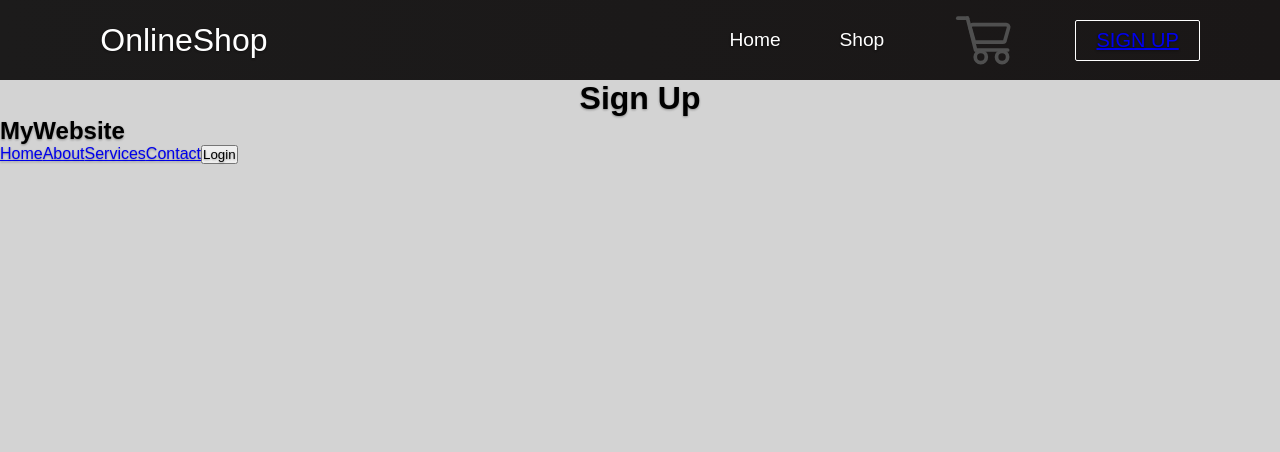
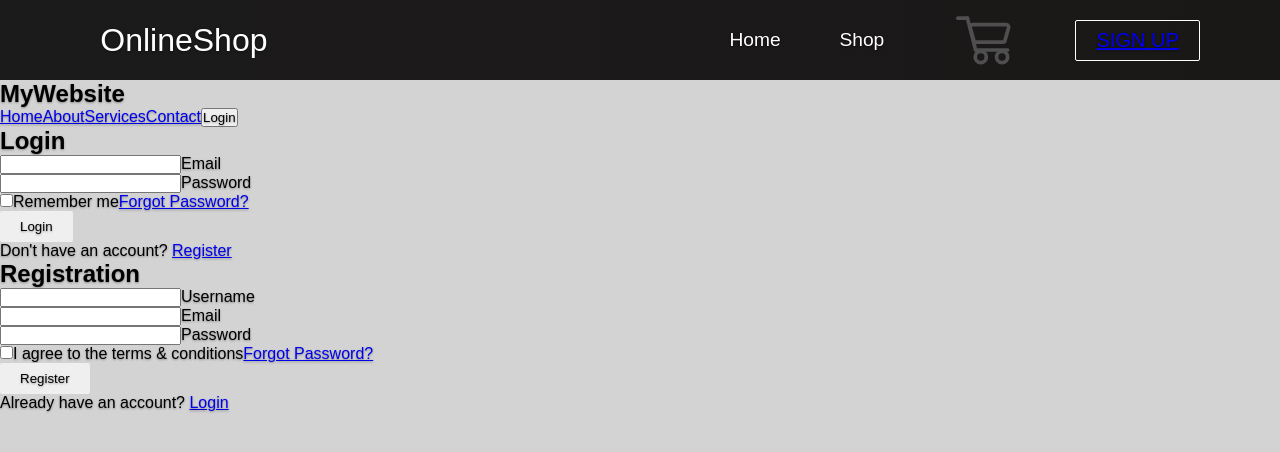
Before and after one commit to pinkx-xlink/react-shopping-cart-project, a React (Create React App) app in the folder shopping-cart/: page /signup in a window 1280 px wide. Shown: the top 452 px of the page. Built offline with nearby package versions, Linux system fonts and the light colour scheme.

Commit message:
Add login and registration forms

```diff
--- a/shopping-cart/src/components/pages/Signup.js
+++ b/shopping-cart/src/components/pages/Signup.js
@@ -1,10 +1,9 @@
 import React from 'react'
 
 const Signup = () => {
-
+    console.log('m')
   return (
-    <div>
-        <h1>Sign Up</h1>
+    <>
       <header>
             <h2 class="logo">MyWebsite</h2>
             <nav class="navigation">
@@ -14,10 +13,72 @@ const Signup = () => {
                 <a href="contact.html">Contact</a>
                 <button class="btnLogin-popup">Login</button>
             </nav>
-
         </header>
 
+        <div class="wrapper">
+            <span class="icon-close">
+                <ion-icon name="close"></ion-icon>
+            </span>
+
+            <div class="form-box login">
+                <h2>Login</h2>
+                <form action="#">
+                    <div class="input-box">
+                        <span class="icon"><ion-icon name="mail"></ion-icon></span>
+                        <input type="email" required/>
+                        <label>Email</label>
                     </div>
+                    <div class="input-box">
+                        <span class="icon"><ion-icon name="lock-closed"></ion-icon></span>
+                        <input type="password" required/>
+                        <label>Password</label>
+                    </div>
+                    <div class="remember-forgot">
+                        <label><input type="checkbox"/>Remember me</label>
+                        <a href="#">Forgot Password?</a>
+                    </div>
+                    <button type="submit" class="btn">Login</button>
+                    <div class="login-register">
+                        <p>Don't have an account? <a href="#" class="register-link">Register</a>
+                        </p>
+                    </div>
+                </form>
+            </div>
+
+
+            <div class="form-box register">
+                <h2>Registration</h2>
+                <form action="#">
+                    <div class="input-box">
+                        <span class="icon"><ion-icon name="person"></ion-icon></span>
+                        <input type="text" required/>
+                        <label>Username</label>
+                    </div>
+                    <div class="input-box">
+                        <span class="icon"><ion-icon name="mail"></ion-icon></span>
+                        <input type="email" required/>
+                        <label>Email</label>
+                    </div>
+                    <div class="input-box">
+                        <span class="icon"><ion-icon name="lock-closed"></ion-icon></span>
+                        <input type="password" required/>
+                        <label>Password</label>
+                    </div>
+                    <div class="remember-forgot">
+                        <label><input type="checkbox"/>
+                        I agree to the terms & conditions
+                        </label>
+                        <a href="#">Forgot Password?</a>
+                    </div>
+                    <button type="submit" class="btn">Register</button>
+                    <div class="login-register">
+                        <p>Already have an account? <a href="#" class="login-link">Login</a>
+                        </p>
+                    </div>
+                </form>
+            </div>
+        </div>
+    </>
   )
 }
 
```
Lines whose indentation alone changed are shown as unchanged.
